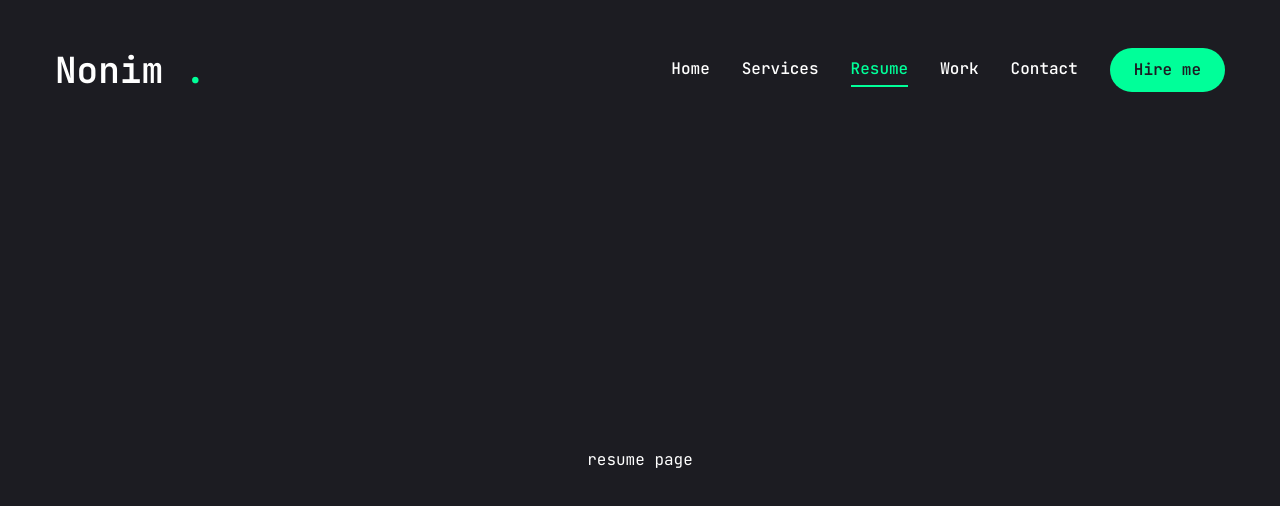
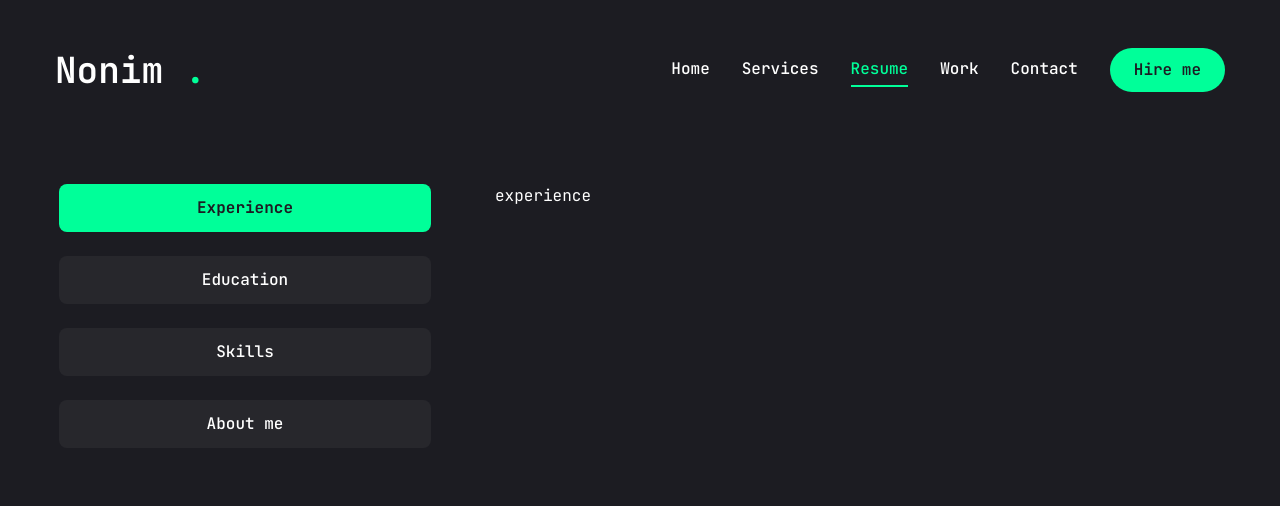
Before and after one commit to NonimUdara/my-portfolio, a Next.js app: page /resume in a window 1280 px wide. Shown: the top 506 px of the page. Built offline with nearby package versions, Linux system fonts and the light colour scheme.

Commit message:
update resume

```diff
--- a/app/resume/page.jsx
+++ b/app/resume/page.jsx
@@ -53,7 +53,7 @@
 
 //experience data
 const experience = {
-  icon : "/assets/resume/badge.svj",
+  icon: "/assets/resume/badge.svj",
   title: "My experience",
   description: "Lorem ipsum dolor sit amet consectetur adipisicing elit. Quisquam, voluptatum.",
   items: [
@@ -92,7 +92,7 @@
 
 //education data
 const education = {
-  icon : "/assets/resume/cap.svj",
+  icon: "/assets/resume/cap.svj",
   title: "My education",
   description: "Lorem ipsum dolor sit amet consectetur adipisicing elit. Quisquam, voluptatum.",
   items: [
@@ -138,7 +138,7 @@
 const skills = {
   title: "My skills",
   description: "Lorem ipsum dolor sit amet consectetur adipisicing elit. Quisquam, voluptatum.",
-  skillList : [
+  skillList: [
     {
       icon: <FaHtml5 />,
       name: "html 5",
@@ -180,14 +180,48 @@
 const Resume = () => {
   return (
     <motion.div
-    initial={{opacity: 0}}
+      initial={{ opacity: 0 }}
       animate={{
         opacity: 1,
         transition: { delay: 2.4, duration: 0.4, ease: "easeIn" },
       }}
       className="min-h-[80vh] flex items-center justify-center py-12 xl:py-0"
     >
-      resume page
+      <div className="container mx-auto">
+        <Tabs
+          defaultValue="experience"
+          className="flex flex-col xl:flex-row gap-[60px]"
+        >
+          <TabsList className="flex flex-col w-full max-w-[380px] mx-auto xl:mx-0
+          gap-6">
+            <TabsTrigger value="experience">Experience</TabsTrigger>
+            <TabsTrigger value="education">Education</TabsTrigger>
+            <TabsTrigger value="skills">Skills</TabsTrigger>
+            <TabsTrigger value="about">About me</TabsTrigger>
+          </TabsList>
+
+          {/* content */}
+          <div className="min-h-[70vh] w-full">
+            {/* experience */}
+            <TabsContent value="experience" className="w-full">
+              experience
+            </TabsContent>
+            {/* education */}
+            <TabsContent value="education" className="w-full">
+              education
+            </TabsContent>
+            {/* skills */}
+            <TabsContent value="skills" className="w-full">
+              skills
+            </TabsContent>
+            {/* about */}
+            <TabsContent value="about" className="w-full">
+              about
+            </TabsContent>
+          </div>
+
+        </Tabs>
+      </div>
     </motion.div>
   )
 }
--- a/components/ui/tabs.jsx
+++ b/components/ui/tabs.jsx
@@ -11,7 +11,7 @@
   <TabsPrimitive.List
     ref={ref}
     className={cn(
-      "inline-flex h-10 items-center justify-center rounded-md bg-slate-100 p-1 text-slate-500 dark:bg-slate-800 dark:text-slate-400",
+      "inline-flex h-auto rounded-md p-1 text-primary",
       className
     )}
     {...props} />
@@ -22,7 +22,7 @@
   <TabsPrimitive.Trigger
     ref={ref}
     className={cn(
-      "inline-flex items-center justify-center whitespace-nowrap rounded-sm px-3 py-1.5 text-sm font-medium ring-offset-white transition-all focus-visible:outline-none focus-visible:ring-2 focus-visible:ring-slate-950 focus-visible:ring-offset-2 disabled:pointer-events-none disabled:opacity-50 data-[state=active]:bg-white data-[state=active]:text-slate-950 data-[state=active]:shadow-sm dark:ring-offset-slate-950 dark:focus-visible:ring-slate-300 dark:data-[state=active]:bg-slate-950 dark:data-[state=active]:text-slate-50",
+      "inline-flex items-center w-full bg-[#27272c] justify-center whitespace-nowrap text-white rounded-lg p-3 text-base font-medium ring-offset-white transition-all disabled:pointer-events-none disabled:opacity-50 data-[state=active]:bg-accent data-[state=active]:text-primary data-[state=active]:font-bold data-[state=active]:shadow-sm",
       className
     )}
     {...props} />
@@ -33,7 +33,7 @@
   <TabsPrimitive.Content
     ref={ref}
     className={cn(
-      "mt-2 ring-offset-white focus-visible:outline-none focus-visible:ring-2 focus-visible:ring-slate-950 focus-visible:ring-offset-2 dark:ring-offset-slate-950 dark:focus-visible:ring-slate-300",
+      "min-h-[480px] ring-offset-white focus-visible:outline-none focus-visible:ring-2 focus-visible:ring-slate-950 focus-visible:ring-offset-2 dark:ring-offset-slate-950 dark:focus-visible:ring-slate-300",
       className
     )}
     {...props} />
```
Lines whose indentation alone changed are shown as unchanged.
